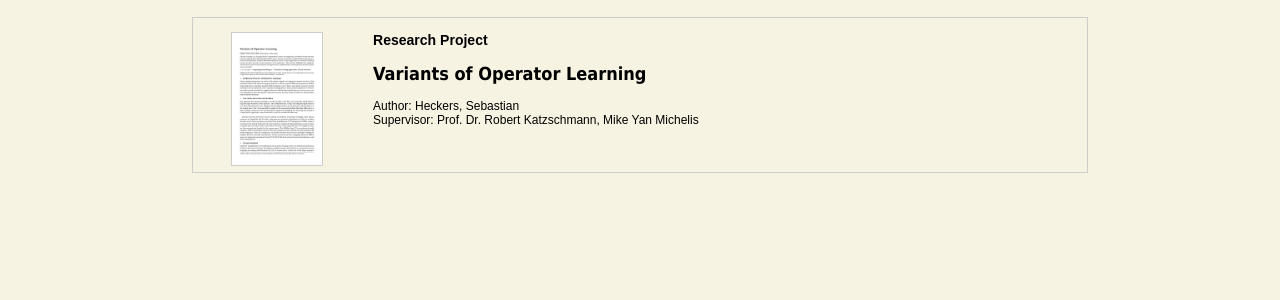
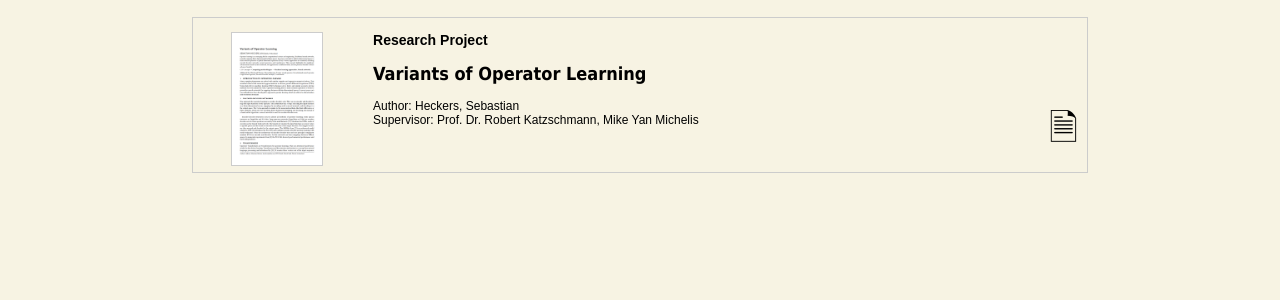
Before and after one commit to seba-heck/seba-heck.github.io, a Jekyll site: the page built from projects.html, in a window 1280 px wide. Shown: the part 676-976 px from the top of the page. Built offline with Jekyll 4.4.1, drawn with Linux system fonts in a browser that asks for light colours; some web fonts are replaced.

Commit message:
added new info icons to link_box

```diff
--- a/_includes/link_box.html
+++ b/_includes/link_box.html
@@ -2,6 +2,14 @@
     {% if include.external %}
         <img id="icon" class="link-icon" alt="external link" height="30%" width="auto"/>
     {% endif %}
+    <span class="link-info">
+        {% if include.github %}
+            <img id="icon" class="link-github" alt="GitHub link"/>
+        {% endif %}
+        {% if include.paper %}
+            <p> &#128462; </p>
+        {% endif %}
+    </span>
     <div style="width:100%;height:auto;position: relative;">
         <div style="width: 14em; float: left;">
             <img class="link-img" src="{{ include.img }}" alt="teaser image" height="auto" width="auto"/>
--- a/assets/css/default_style.css
+++ b/assets/css/default_style.css
@@ -36,6 +36,7 @@ h3, h4, h5, p {
 	/* Icons */
 	--web-logo: url(/assets/imgs/icons/web-logo.svg);
 	--external-link: url(/assets/imgs/icons/external-link-dark.svg);
+	--github-link: url(/assets/imgs/icons/github-mark.svg);
 }
 
 :root.dark {
@@ -54,6 +55,7 @@ h3, h4, h5, p {
 	/* Icons */
 	--web-logo: url(/assets/imgs/icons/web-logo-dark.svg);
 	--external-link: url(/assets/imgs/icons/external-link-light.svg);
+	--github-link: url(/assets/imgs/icons/github-mark-white.svg);
 }
 
 figcaption {
@@ -161,6 +163,7 @@ img.web-logo {
 
 /* ====================================================  LINK  ==================================================== */
 .link-section {
+	position: relative;
     font-size: 12px;
     font-family: tahoma;
     height: 13em;
@@ -199,6 +202,34 @@ img.web-logo {
     content: var(--external-link);
 }
 
+/* Adjust link-info to display icons in a row */
+.link-info {
+    position: absolute;
+    display: flex;
+    bottom: 0;
+    right: 0;
+    margin: 1vh;
+    border-radius: 0.5vh;
+    font-size: 4vh;
+    justify-content: flex-start;
+    gap: 1vh; /* Space between icons */
+}
+
+/* Adjust styling for the github link */
+.link-github {
+    display: inline-block;
+    content: var(--github-link);
+	bottom: 0;
+    height: 30px;  /* Adjust size */
+    width: auto;
+    max-height: 30px;  /* Limit height if needed */
+}
+
+/* Style for paper icon */
+.link-info p {
+    margin: 0;
+    font-size: 4vh;  /* Adjust size if needed */
+}
 /* ====================================================  TOGGLE  ==================================================== */
 
 .toggle-theme {
--- a/projects.html
+++ b/projects.html
@@ -39,6 +39,7 @@ title: Projects Overview
     <p>
         Author: Heckers, Sebastian <br>
         Supervisor: Prof. Dr. Robert Katzschmann, Mike Yan Michelis
-    </p>" %}
+    </p>"
+    paper=true%}
 
 </div>
```
